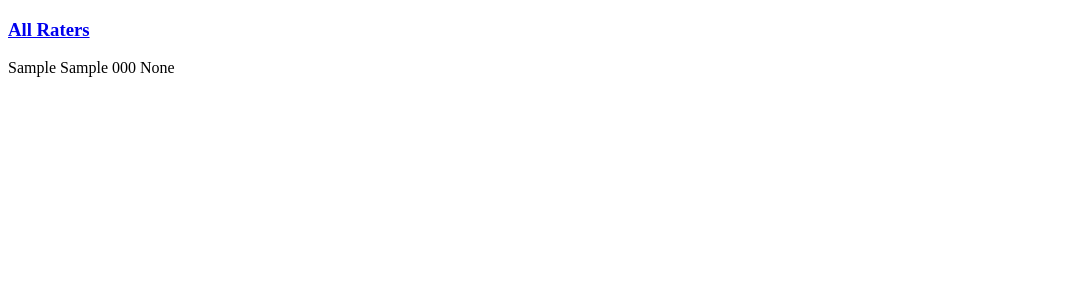
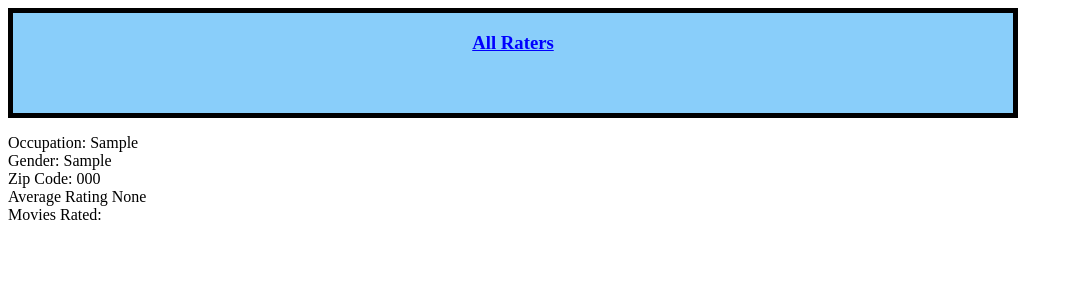
Before and after one commit to cjredmond/movieratings_app, a Django app: page /rater/1/ in a window 1280 px wide. Shown: the top 300 px of the page, without its empty margins (0-1073 px from the left). Run offline with Django 3.2, Linux system fonts and the light colour scheme; tables that the repository leaves empty hold one stand-in row (values such as "Sample post"); parts of the project's set-up code (start-up, migrations or seed data) failed here and were passed over.

Commit message:
final commit

```diff
--- /dev/null
+++ b/movieratings/static/movieratings/index.css
@@ -0,0 +1,18 @@
+h1 {
+
+}
+
+
+a {
+  color: blue;
+
+}
+
+div {
+  height: 100px;
+  width: 1000px;
+  border: 5px solid black;
+  background-color: #89cefa;
+  text-align: center;
+
+}
--- a/movieratings/views.py
+++ b/movieratings/views.py
@@ -23,7 +23,6 @@ def top_20_view(request):
     context = {
     'this' : get_av_for_movies(),
     'twenty' : attempt(),
-    'top' : attempt()
     }
     return render(request, "top_20.html",context)
 
--- a/project_movieratings/urls.py
+++ b/project_movieratings/urls.py
@@ -16,7 +16,7 @@ Including another URLconf
 from django.conf.urls import url
 from django.contrib import admin
 from movieratings.views import top_20_view, index_view, all_movies_view, all_raters_view, movie_info_view,rater_info_view
-
+from django.contrib.auth import views as auth_views
 urlpatterns = [
     url(r'^admin/', admin.site.urls),
     url(r'^top20/$', top_20_view, name='top_20_view'),
@@ -26,4 +26,5 @@ urlpatterns = [
     url(r'^movie/(?P<movie_id>\d+)/$', movie_info_view),
     url(r'^rater/(?P<rater_id>\d+)/$', rater_info_view),
 
+
 ]
--- a/templates/all_movies.html
+++ b/templates/all_movies.html
@@ -1,12 +1,16 @@
+{% load static %}
+
 <!DOCTYPE html>
 <html>
   <head>
+      <link rel="stylesheet" type="text/css" href="{% static 'movieratings/index.css' %}" />
     <meta charset="utf-8">
     <title>all movies</title>
   </head>
   <body>
+    <div>
     <h1>All Movies</h1>
-    <h3><a href="http://localhost:8000/">Home</a></h3>
+    <h3><a href="http://localhost:8000/">Home</a></h3></div>
     <p>
          {% for row in all_movies %}
           <p>
--- a/templates/all_raters.html
+++ b/templates/all_raters.html
@@ -1,12 +1,14 @@
+{% load static %}
 <!DOCTYPE html>
 <html>
   <head>
+    <link rel="stylesheet" type="text/css" href="{% static 'movieratings/index.css' %}" />
     <meta charset="utf-8">
     <title>All Raters</title>
   </head>
-  <body>
+  <body> <div>
 <h1>All Raters</h1>
-<h3><a href="http://localhost:8000/">Home</a></h3>
+<h3><a href="http://localhost:8000/">Home</a></h3></div>
 <p>
      {% for row in all_raters %}
       <p>
--- a/templates/rater_info.html
+++ b/templates/rater_info.html
@@ -1,16 +1,20 @@
+{% load static %}
 <!DOCTYPE html>
 <html>
   <head>
+    <link rel="stylesheet" type="text/css" href="{% static 'movieratings/index.css' %}" />
     <meta charset="utf-8">
     <title>Rater Info</title>
   </head>
   <body>
-    <h3><a href="http://localhost:8000/allraters/">All Raters</a></h3>
+    <div>
+    <h3><a href="http://localhost:8000/allraters/">All Raters</a></h3></div>
     <p>
-      {{ rater.occupation }}
-      {{ rater.gender }}
-      {{ rater.zip_code }}
-      {{ rater.avg_rating }}
+      Occupation: {{ rater.occupation }} <br>
+      Gender: {{ rater.gender }} <br>
+      Zip Code: {{ rater.zip_code }} <br>
+      Average Rating {{ rater.avg_rating }} <br>
+      Movies Rated:
 
 
     </p>
```
Also changed, not shown: templates/index.html (+10 -2 lines), templates/movie_info.html (+6 -2 lines), templates/top_20.html (+13 -7 lines).
